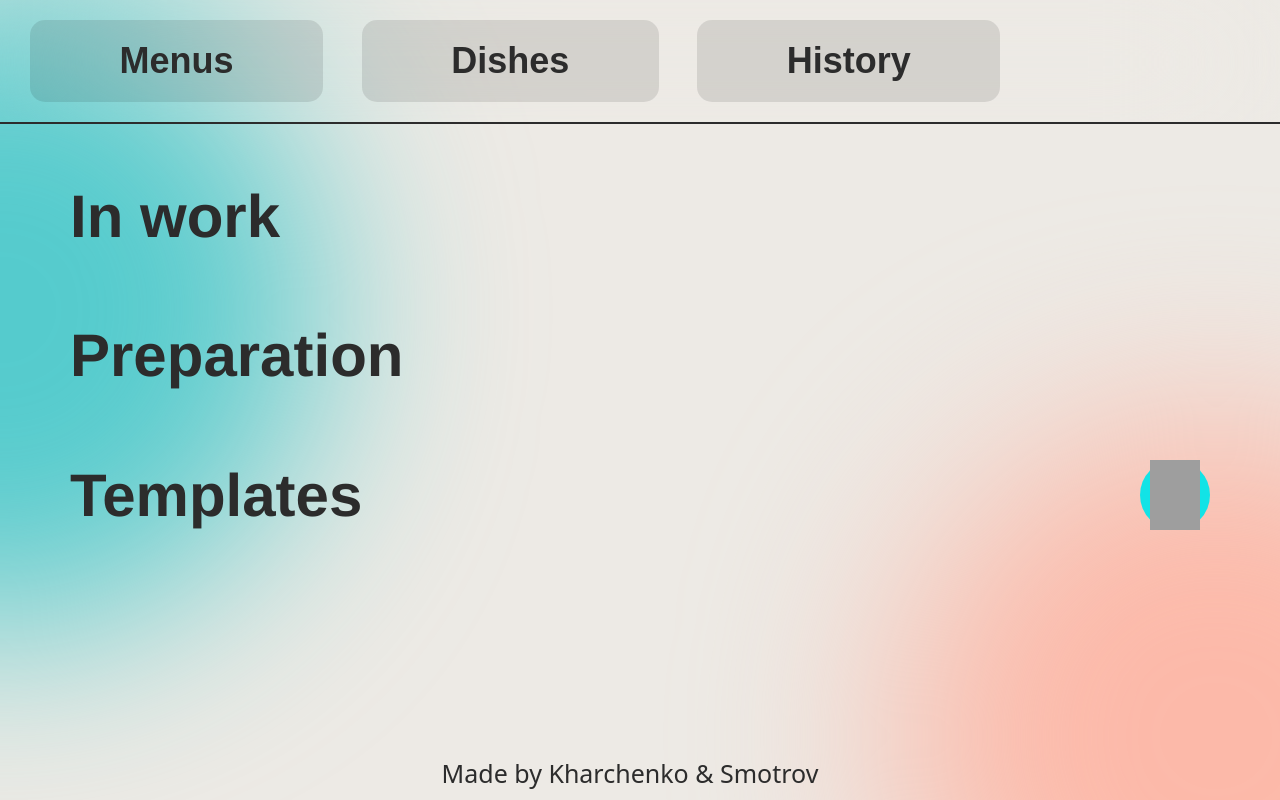
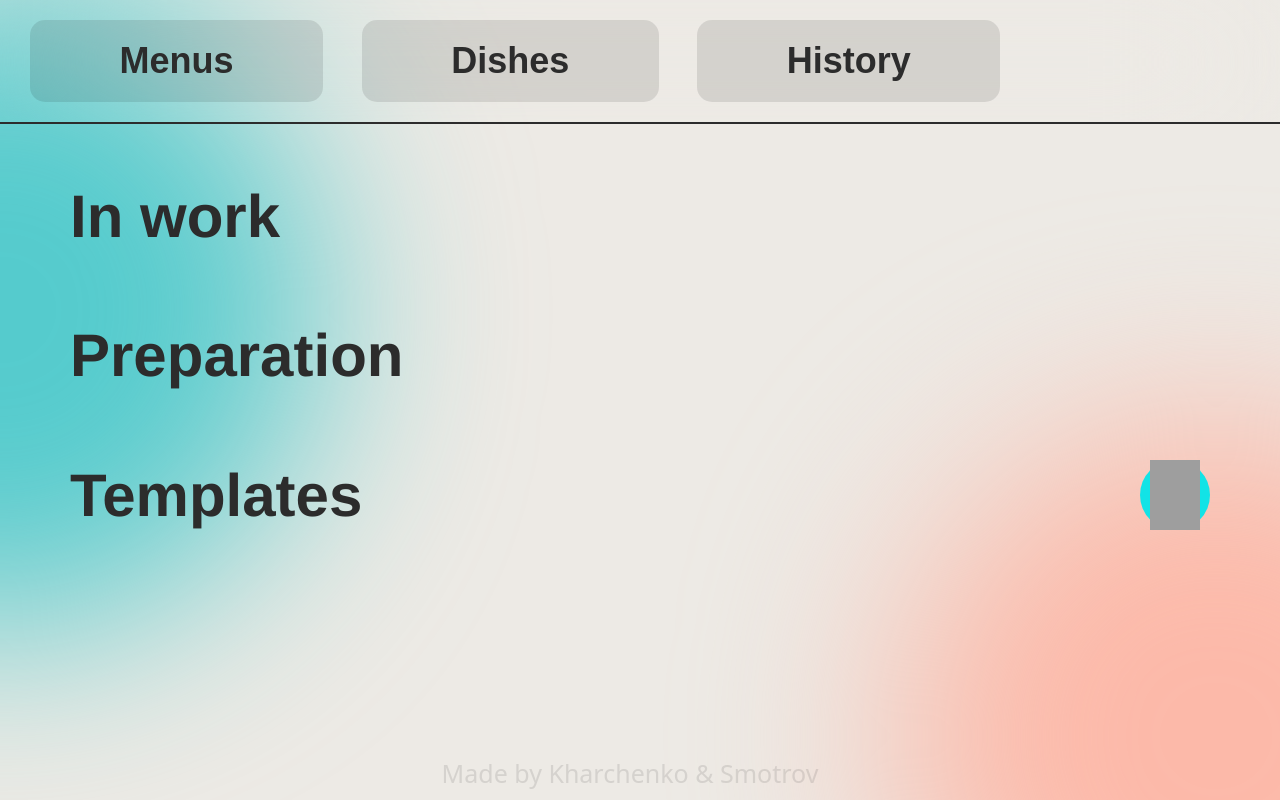
Before and after one commit to smotrov-misha/Tartaletcas, a React (Vite) app: page / in a window 1280 px wide. Built offline with nearby package versions, Linux system fonts and the light colour scheme; grey boxes are pictures that could not be loaded.

Commit message:
I have made a watermark

```diff
--- a/src/App.css
+++ b/src/App.css
@@ -280,14 +280,14 @@ hr {
 
 .our-names {
   display: block;
-  position: absolute;
+  position: fixed;
   bottom: 0;
   right: 50%;
   translate: 50%;
   margin: 10px;
   font-family: system-ui, -apple-system;
   font-weight: 100;
-  color: #2C2C2C;
+  color: #2C2C2C20;
   font-size: 25px;
 }
 
```
